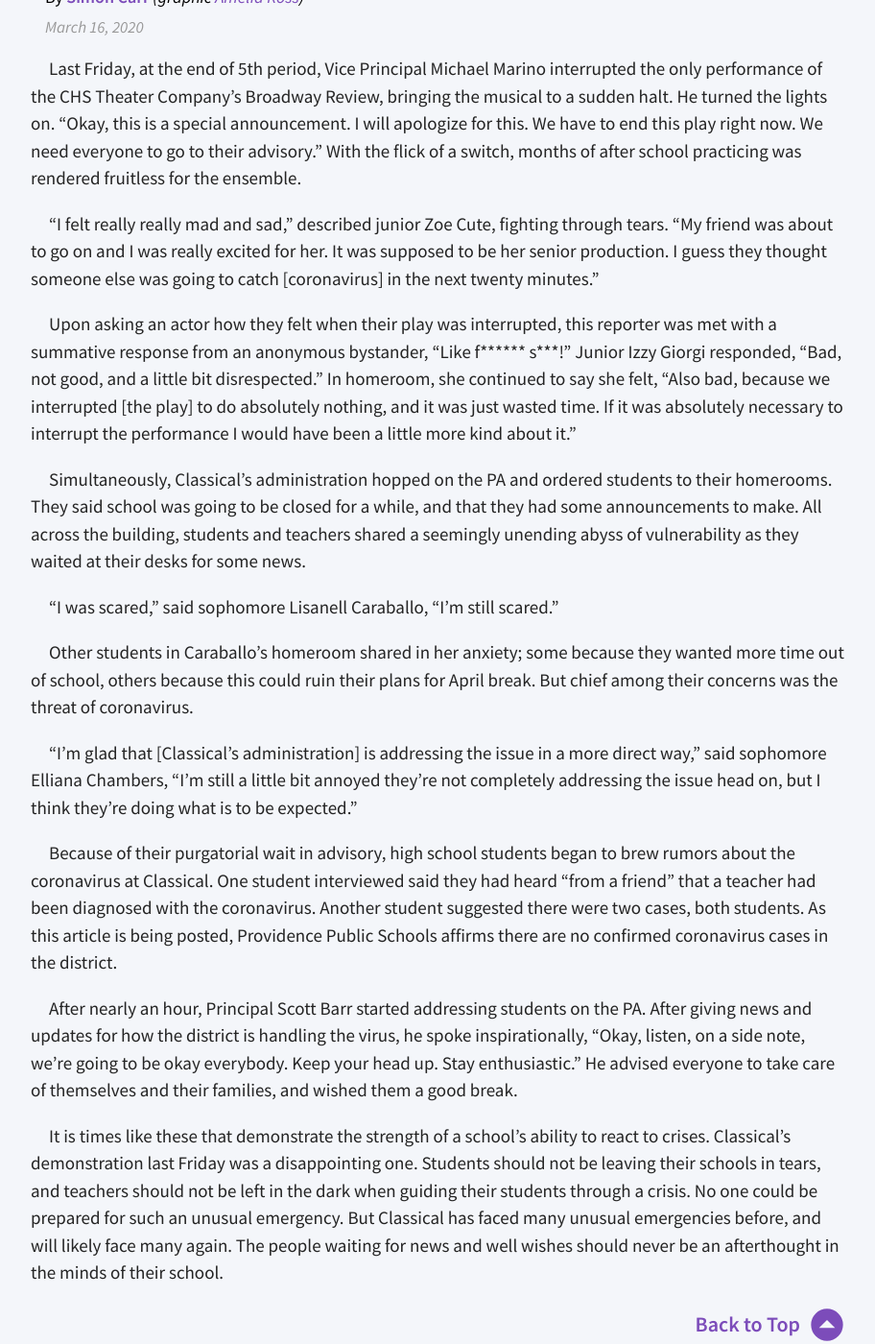
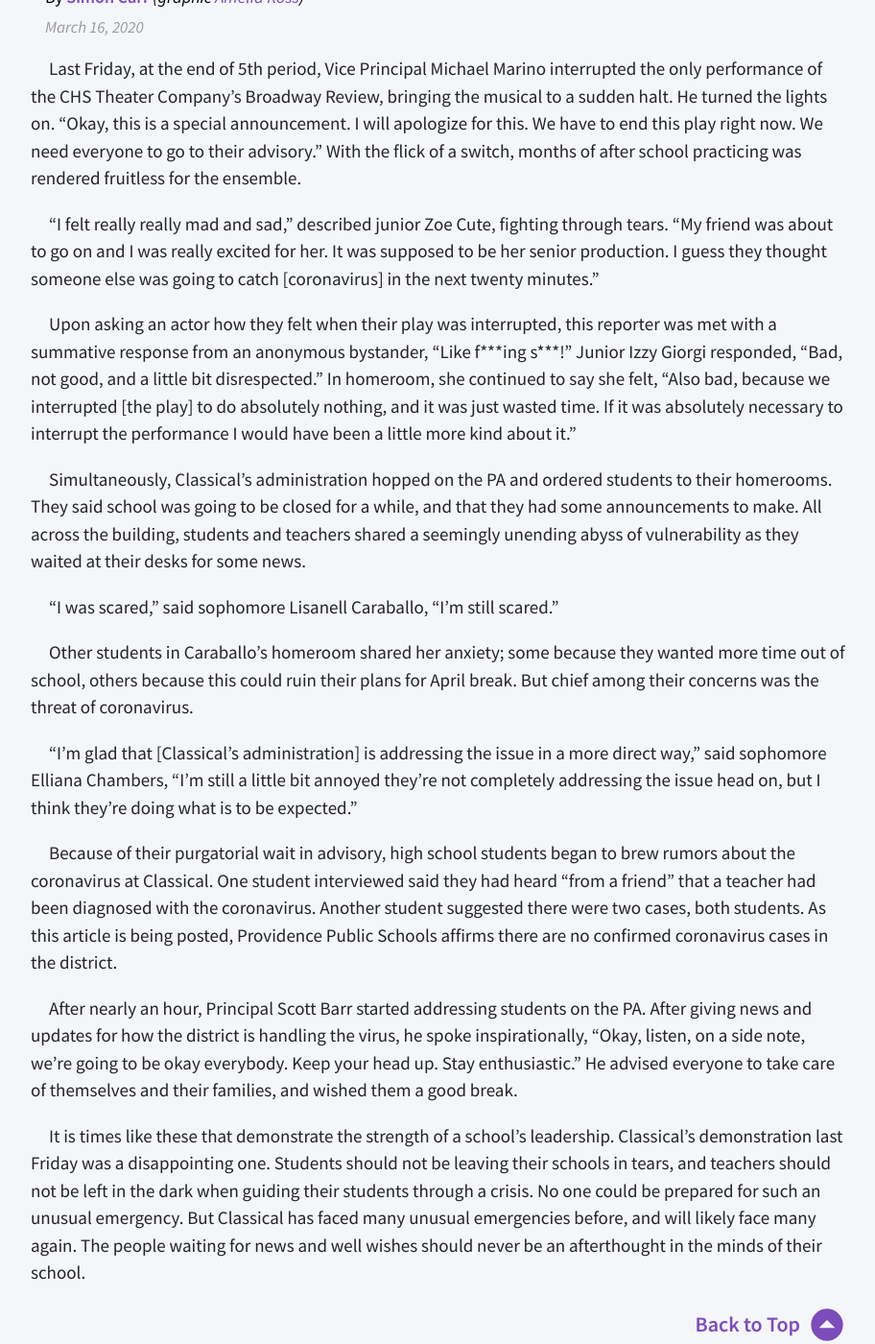
Before and after one commit to lixitrixi/classical-chronicle, a Jekyll site: the page built from _articles/coronavirus-closes-classical.md, in a window 1280 px wide and 1400 px high, scrolled down 348 px. Shown: the whole window at 96% size, without its empty margins (183-1095 px from the left). Built offline with Jekyll 4.4.1, drawn with Linux system fonts in a browser that asks for light colours.

Commit message:
Add Article Changes

```diff
--- a/_articles/coronavirus-closes-classical.md
+++ b/_articles/coronavirus-closes-classical.md
@@ -8,23 +8,22 @@
 cover_credit: "Amelia Ross"
 date: 2020-03-16
 ---
-Last Friday, at the end of 5th period, Vice Principal Michael Marino interrupted the only performance of the CHS Theater Company's Broadway Review, bringing the musical to a sudden halt. He turned the lights on. "Okay, this is a special announcement. I will apologize for this. We have to end this play right now. We need everyone to go to their advisory.” With the flick of a switch, months of after school practicing was rendered fruitless for the ensemble.
+Last Friday, at the end of 5th period, Vice Principal Michael Marino interrupted the only performance of the CHS Theater Company’s Broadway Review, bringing the musical to a sudden halt. He turned the lights on. “Okay, this is a special announcement. I will apologize for this. We have to end this play right now. We need everyone to go to their advisory.” With the flick of a switch, months of after school practicing was rendered fruitless for the ensemble.
 
-"I felt really really mad and sad,” described junior Zoe Cute, fighting through tears. "My friend was about to go on and I was really excited for her. It was supposed to be her senior production. I guess they thought someone else was going to catch [coronavirus] in the next twenty minutes.”
+“I felt really really mad and sad,” described junior Zoe Cute, fighting through tears. “My friend was about to go on and I was really excited for her. It was supposed to be her senior production. I guess they thought someone else was going to catch [coronavirus] in the next twenty minutes.”
 
-Upon asking an actor how they felt when their play was interrupted, this reporter was met with a summative response from an anonymous bystander, "Like f\*\*\*\*\*\* s\*\*\*!” Junior Izzy Giorgi responded, "Bad, not good, and a little bit disrespected.” In homeroom, she continued to say she felt, "Also bad, because we interrupted [the play] to do absolutely nothing, and it was just wasted time. If it was absolutely necessary to interrupt the performance I would have been a little more kind about it.”
+Upon asking an actor how they felt when their play was interrupted, this reporter was met with a summative response from an anonymous bystander, “Like f\*\*\*ing s\*\*\*!” Junior Izzy Giorgi responded, “Bad, not good, and a little bit disrespected.” In homeroom, she continued to say she felt, “Also bad, because we interrupted [the play] to do absolutely nothing, and it was just wasted time. If it was absolutely necessary to interrupt the performance I would have been a little more kind about it.”
 
-Simultaneously, Classical's administration hopped on the PA and ordered students to their homerooms. They said school was going to be closed for a while, and that they had some announcements to make. All across the building, students and teachers shared a seemingly unending abyss of vulnerability as they waited at their desks for some news.
+Simultaneously, Classical’s administration hopped on the PA and ordered students to their homerooms. They said school was going to be closed for a while, and that they had some announcements to make. All across the building, students and teachers shared a seemingly unending abyss of vulnerability as they waited at their desks for some news.
 
-"I was scared,” said sophomore Lisanell Caraballo, "I'm still scared.”
+“I was scared,” said sophomore Lisanell Caraballo, “I’m still scared.”
 
-Other students in Caraballo's homeroom shared in her anxiety; some because they wanted more time out of school, others because this could ruin their plans for April break. But chief among their concerns was the threat of coronavirus.
+Other students in Caraballo’s homeroom shared her anxiety; some because they wanted more time out of school, others because this could ruin their plans for April break. But chief among their concerns was the threat of coronavirus.
 
-"I'm glad that [Classical's administration] is addressing the issue in a more direct way,” said sophomore Elliana Chambers, "I'm still a little bit annoyed they're not completely addressing the issue head on, but I think they're doing what is to be expected.”
+“I’m glad that [Classical’s administration] is addressing the issue in a more direct way,” said sophomore Elliana Chambers, “I’m still a little bit annoyed they’re not completely addressing the issue head on, but I think they’re doing what is to be expected.”
 
+Because of their purgatorial wait in advisory, high school students began to brew rumors about the coronavirus at Classical. One student interviewed said they had heard “from a friend” that a teacher had been diagnosed with the coronavirus. Another student suggested there were two cases, both students. As this article is being posted, Providence Public Schools affirms there are no confirmed coronavirus cases in the district.
 
-Because of their purgatorial wait in advisory, high school students began to brew rumors about the coronavirus at Classical. One student interviewed said they had heard "from a friend” that a teacher had been diagnosed with the coronavirus. Another student suggested there were two cases, both students. As this article is being posted, Providence Public Schools affirms there are no confirmed coronavirus cases in the district.
+After nearly an hour, Principal Scott Barr started addressing students on the PA. After giving news and updates for how the district is handling the virus, he spoke inspirationally, “Okay, listen, on a side note, we’re going to be okay everybody. Keep your head up. Stay enthusiastic.” He advised everyone to take care of themselves and their families, and wished them a good break.
 
-After nearly an hour, Principal Scott Barr started addressing students on the PA. After giving news and updates for how the district is handling the virus, he spoke inspirationally, "Okay, listen, on a side note, we're going to be okay everybody. Keep your head up. Stay enthusiastic.” He advised everyone to take care of themselves and their families, and wished them a good break.
-
-It is times like these that demonstrate the strength of a school's ability to react to crises. Classical's demonstration last Friday was a disappointing one. Students should not be leaving their schools in tears, and teachers should not be left in the dark when guiding their students through a crisis. No one could be prepared for such an unusual emergency. But Classical has faced many unusual emergencies before, and will likely face many again. The people waiting for news and well wishes should never be an afterthought in the minds of their school.
+It is times like these that demonstrate the strength of a school’s leadership. Classical’s demonstration last Friday was a disappointing one. Students should not be leaving their schools in tears, and teachers should not be left in the dark when guiding their students through a crisis. No one could be prepared for such an unusual emergency. But Classical has faced many unusual emergencies before, and will likely face many again. The people waiting for news and well wishes should never be an afterthought in the minds of their school.
```
